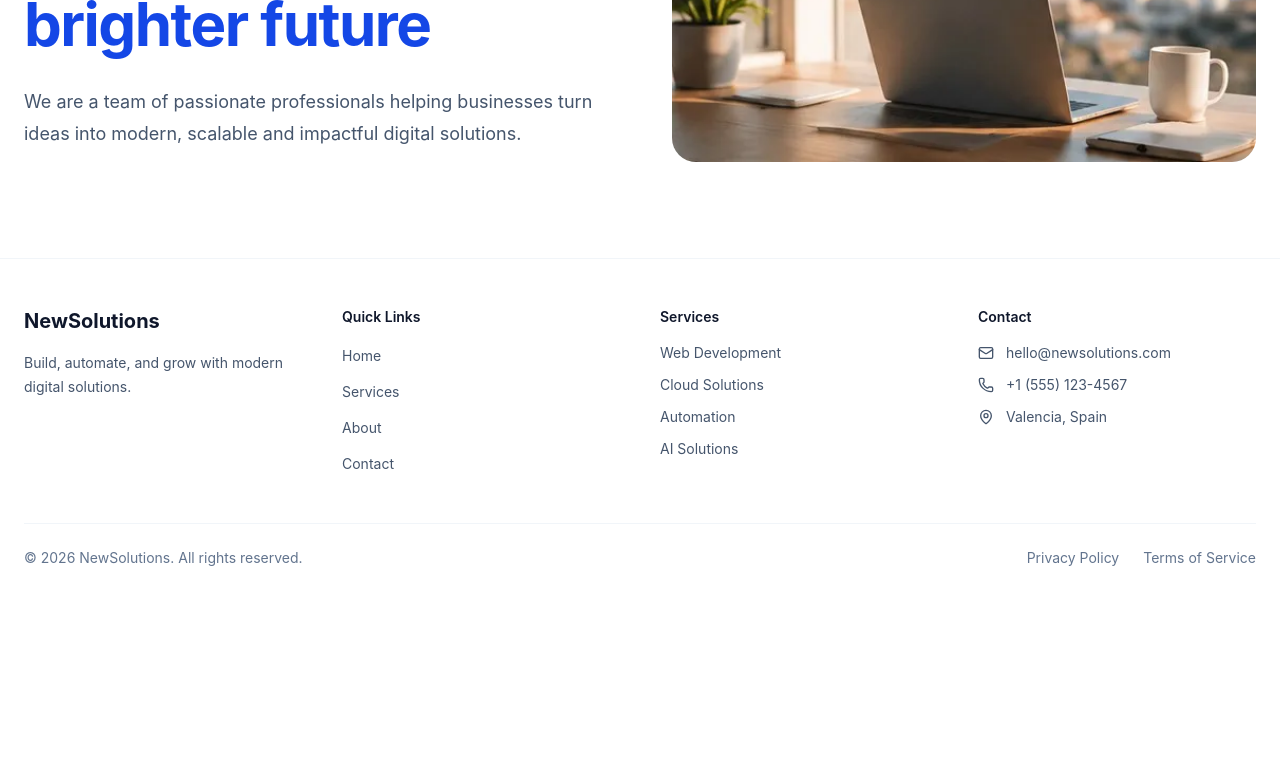
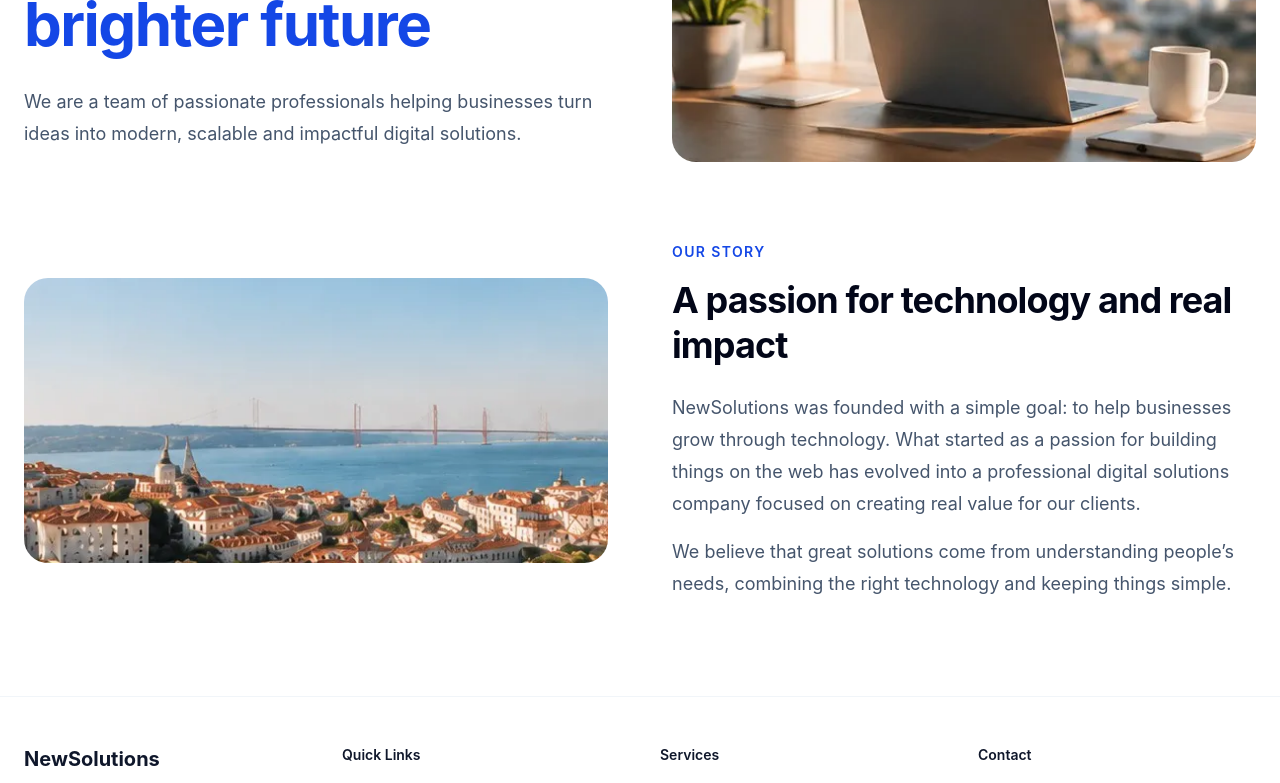
Before and after one commit to duartesimo/NewSolutions, a React (Vite) app in the folder frontend/: page /about in a window 1280 px wide. Shown: the part 391-1174 px from the top of the page. Before the commit the page ends 1007 px from the top, so only its background shows below. Built offline with nearby package versions, Linux system fonts and the light colour scheme.

Commit message:
Updated about hero section

```diff
--- a/frontend/src/components/sections/AboutIntro.tsx
+++ b/frontend/src/components/sections/AboutIntro.tsx
@@ -34,7 +34,40 @@ function AboutIntro() {
           </div>
         </div>
 
+        {/* Our Story */}
+        <div className="mt-20 grid grid-cols-1 items-center gap-12 lg:grid-cols-2 lg:gap-16">
+          {/* Image */}
+          <div className="order-2 lg:order-1">
+            <img
+              src={storyImage}
+              alt="Lisbon city view"
+              className="block w-full rounded-3xl object-cover"
+            />
+          </div>
 
+          {/* Text */}
+          <div className="order-1 text-center lg:order-2 lg:text-left">
+            <p className="text-sm font-semibold tracking-widest text-blue-700 uppercase">
+              Our story
+            </p>
+
+            <h2 className="mt-4 text-3xl leading-tight font-bold tracking-tight text-slate-950 sm:text-4xl">
+              A passion for technology and real impact
+            </h2>
+
+            <p className="mt-6 text-base leading-7 text-slate-600 sm:text-lg sm:leading-8">
+              NewSolutions was founded with a simple goal: to help businesses
+              grow through technology. What started as a passion for building
+              things on the web has evolved into a professional digital
+              solutions company focused on creating real value for our clients.
+            </p>
+
+            <p className="mt-4 text-base leading-7 text-slate-600 sm:text-lg sm:leading-8">
+              We believe that great solutions come from understanding people’s
+              needs, combining the right technology and keeping things simple.
+            </p>
+          </div>
+        </div>
       </div>
     </section>
   );
```
Also changed, not shown: frontend/src/assets/story-image.webp (added).
